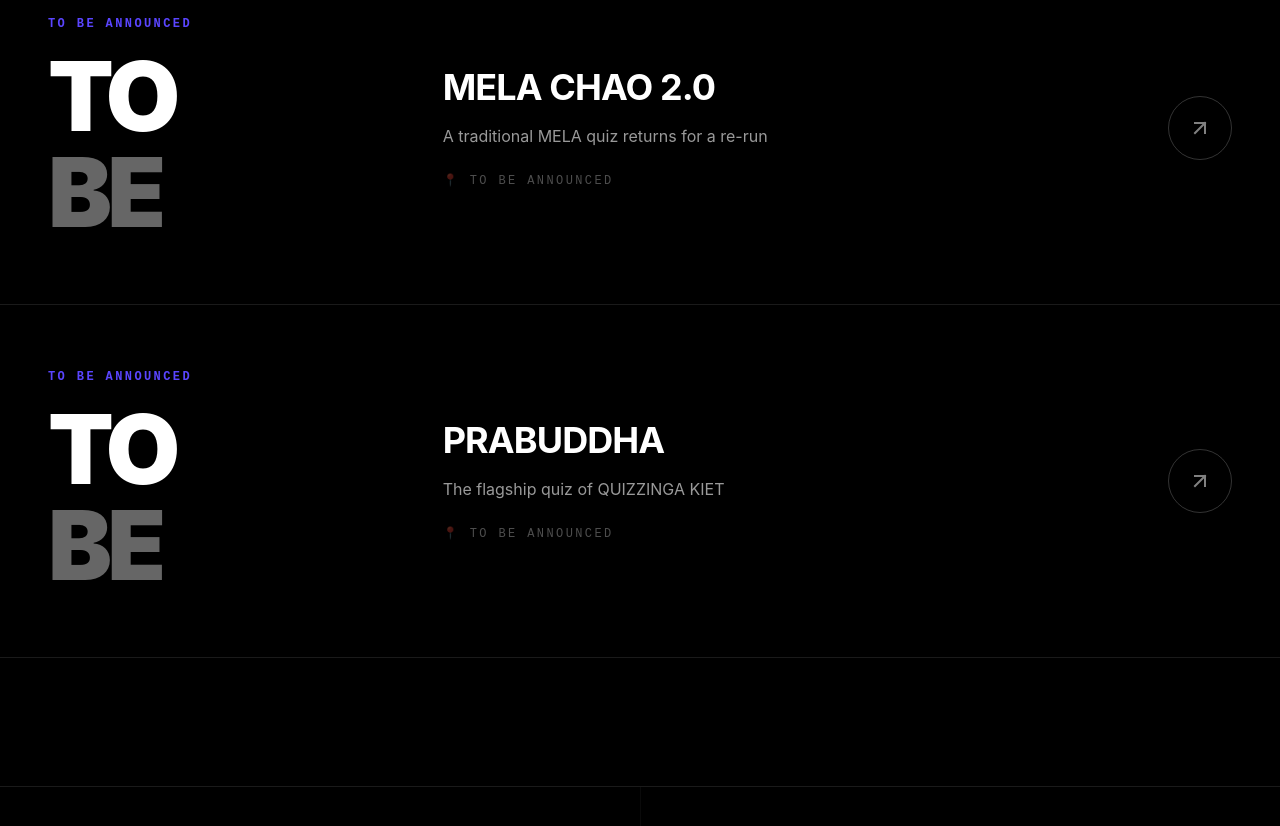
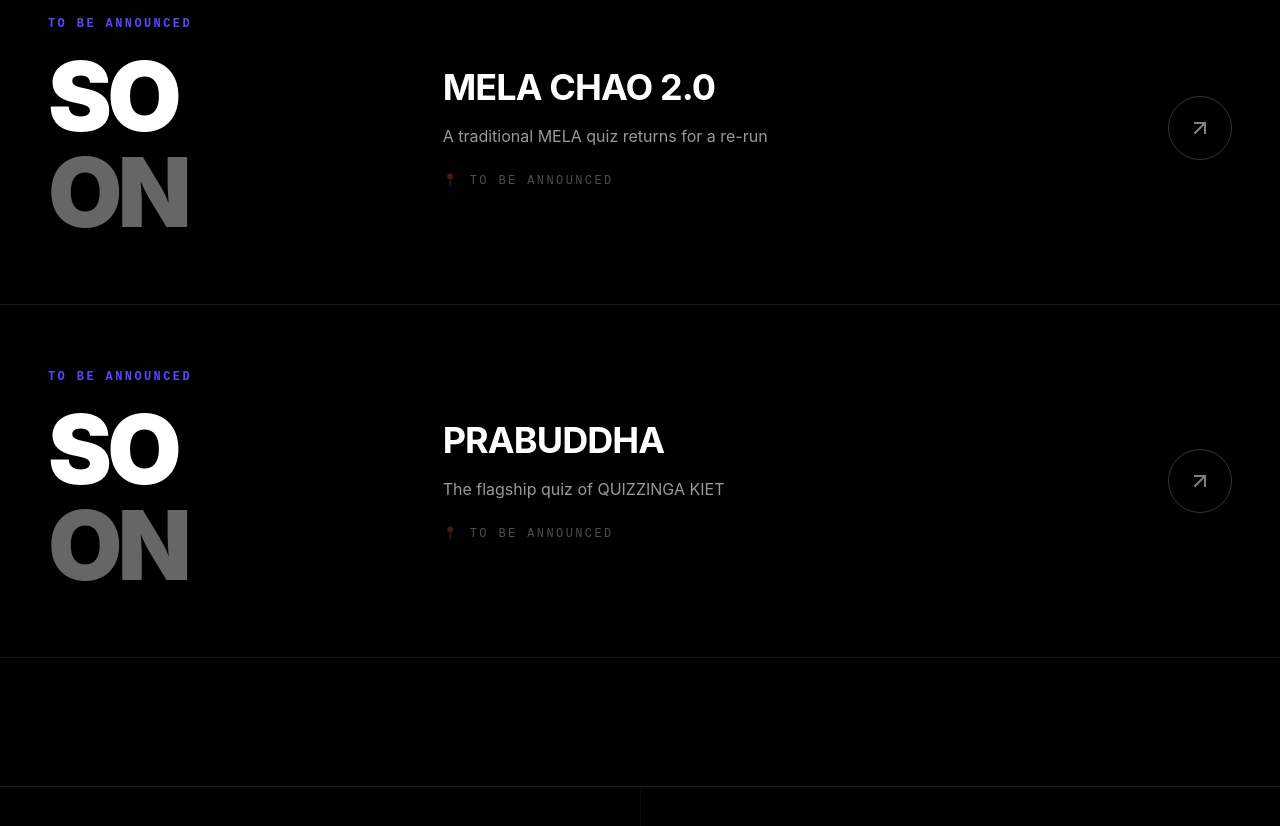
Before and after one commit to Yavar10/quizzinga-web, a React (Vite) app in the folder frontend/: page / in a window 1280 px wide. Shown: the part 3020-3846 px from the top of the page. Built offline with nearby package versions, Linux system fonts and the light colour scheme.

Commit message:
feat: minor date change

```diff
--- a/frontend/src/componenets/Events.jsx
+++ b/frontend/src/componenets/Events.jsx
@@ -12,7 +12,7 @@
   },
   {
     id: 2,
-    date: 'TO BE ANNOUNCED',
+    date: 'SO ON',
     status: 'TO BE ANNOUNCED',
     title: 'MELA CHAO 2.0',
     location: 'TO BE ANNOUNCED',
@@ -20,7 +20,7 @@
   },
   {
     id: 3,
-    date: 'TO BE ANNOUNCED',
+    date: 'SO ON',
     status: 'TO BE ANNOUNCED',
     title: 'PRABUDDHA',
     location: 'TO BE ANNOUNCED',
```
